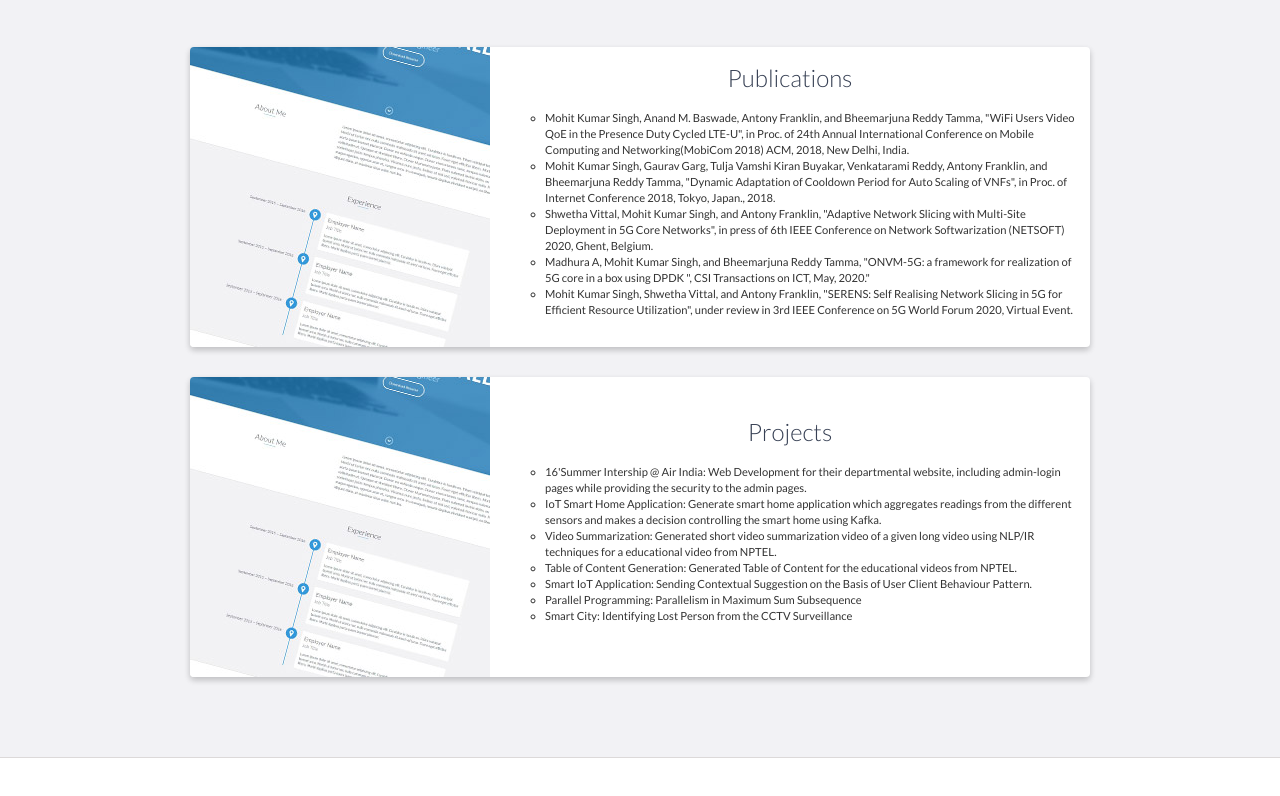
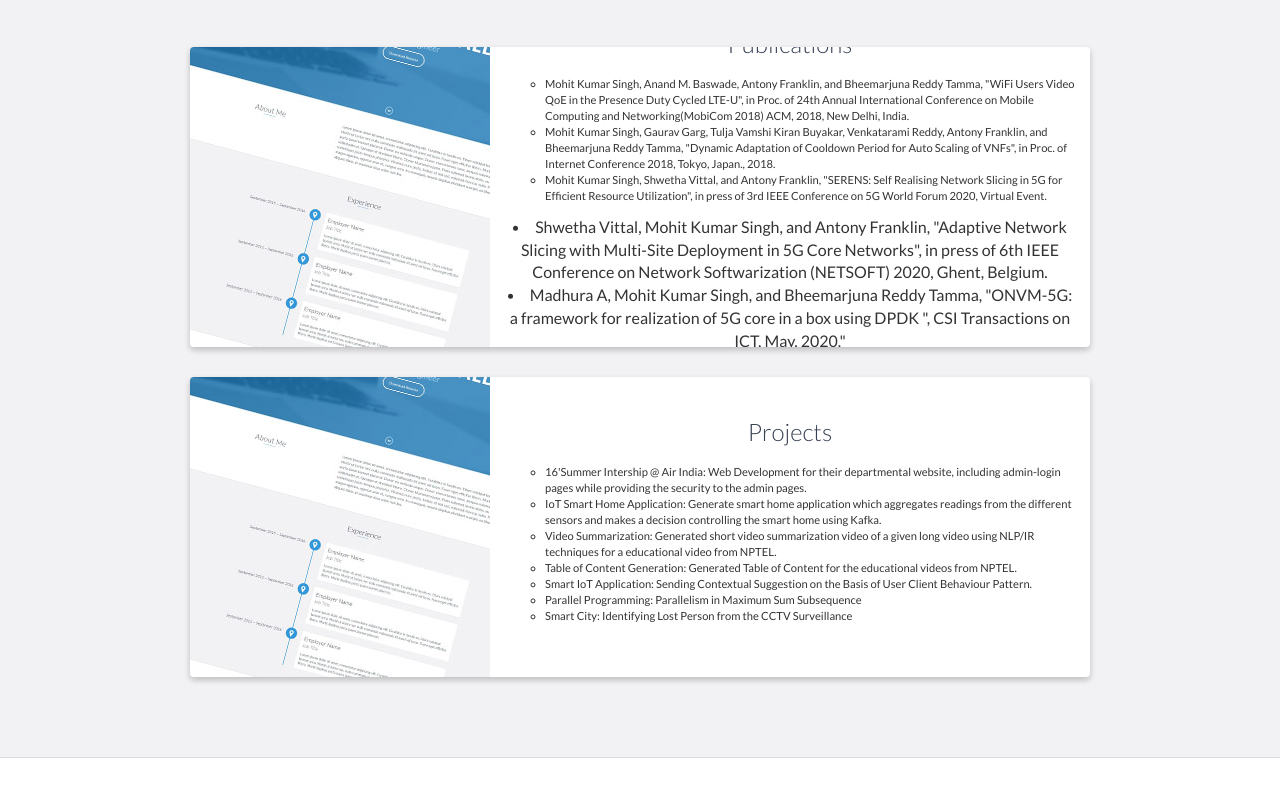
Before and after one commit to codeme0720/codeme0720.github.io, a website: page index.html in a window 1280 px wide. Shown: the part 2185-2981 px from the top of the page. Drawn offline with nearby package versions, Linux system fonts and the light colour scheme.

Commit message:
Updating with the World Forum accepted paper

```diff
--- a/index.html
+++ b/index.html
@@ -146,9 +146,9 @@
                         <p><ul>
                         <li>Mohit Kumar Singh, Anand M. Baswade, Antony Franklin, and Bheemarjuna Reddy Tamma, "WiFi Users Video QoE in the Presence Duty Cycled LTE-U", in Proc. of 24th Annual International Conference on Mobile Computing and Networking(MobiCom 2018) ACM, 2018, New Delhi, India. </li>
                         <li>Mohit Kumar Singh, Gaurav Garg, Tulja Vamshi Kiran Buyakar, Venkatarami Reddy, Antony Franklin, and Bheemarjuna Reddy Tamma, "Dynamic Adaptation of Cooldown Period for Auto Scaling of VNFs", in Proc. of Internet Conference 2018, Tokyo, Japan., 2018. </li>
+                        <li>Mohit Kumar Singh, Shwetha Vittal, and Antony Franklin, "SERENS: Self Realising Network Slicing in 5G for Efficient Resource Utilization", in press of 3rd IEEE Conference on 5G World Forum 2020, Virtual Event. </li> </ul>
                         <li>Shwetha Vittal, Mohit Kumar Singh, and Antony Franklin, "Adaptive Network Slicing with Multi-Site Deployment in 5G Core Networks", in press of 6th IEEE Conference on Network Softwarization (NETSOFT) 2020, Ghent, Belgium. </li>
                         <li>Madhura A, Mohit Kumar Singh, and Bheemarjuna Reddy Tamma, "ONVM-5G: a framework for realization of 5G core in a box using DPDK ", CSI Transactions on ICT, May, 2020." </li>
-                        <li>Mohit Kumar Singh, Shwetha Vittal, and Antony Franklin, "SERENS: Self Realising Network Slicing in 5G for Efficient Resource Utilization", under review in 3rd IEEE Conference on 5G World Forum 2020, Virtual Event. </li> </ul>
                         </p>
                     </div>
                     <!-- End .project-info -->
```
